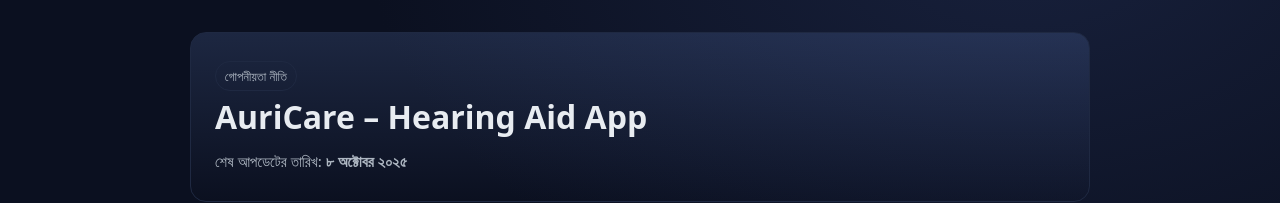
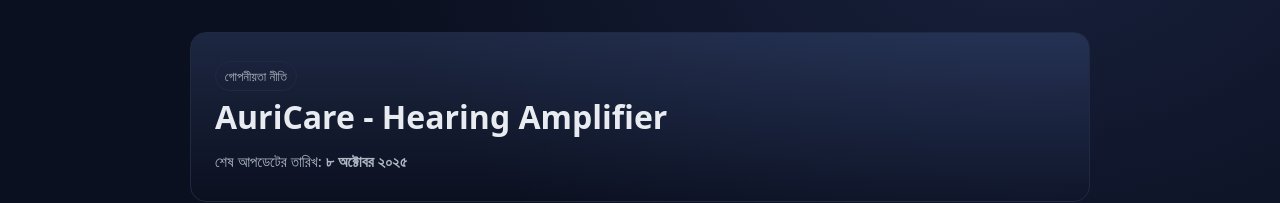
Before and after one commit to softnest9-debug/auricare-privacy-policy, a plain HTML site: page bn/index.html in a window 1280 px wide. Shown: the top 203 px of the page. Drawn offline with Linux system fonts and the light colour scheme.

Commit message:
Update title and footer references to 'Hearing Amplifier'

```diff
--- a/bn/index.html
+++ b/bn/index.html
@@ -3,7 +3,7 @@
 <head>
   <meta charset="utf-8" />
   <meta name="viewport" content="width=device-width, initial-scale=1" />
-  <title>গোপনীয়তা নীতি – AuriCare – Hearing Aid App</title>
+  <title>গোপনীয়তা নীতি – AuriCare - Hearing Amplifier</title>
   <meta name="description" content="AuriCare – Hearing Aid App অ্যাপ্লিকেশনের গোপনীয়তা নীতি" />
   <style>
     :root {
@@ -46,7 +46,7 @@
   <div class="container">
     <header>
       <div class="badge">গোপনীয়তা নীতি</div>
-      <h1>AuriCare – Hearing Aid App</h1>
+      <h1>AuriCare - Hearing Amplifier</h1>
       <p class="subtitle">শেষ আপডেটের তারিখ: <strong>৮ অক্টোবর ২০২৫</strong></p>
     </header>
 
@@ -145,7 +145,7 @@ THIS SOFTWARE IS PROVIDED BY THE COPYRIGHT HOLDERS AND CONTRIBUTORS "AS IS" AND
     </section>
 
     <footer>
-      <p>© <span id="year"></span> AuriCare – Hearing Aid App</p>
+      <p>© <span id="year"></span> AuriCare - Hearing Amplifier</p>
     </footer>
   </div>
   <script>
```
